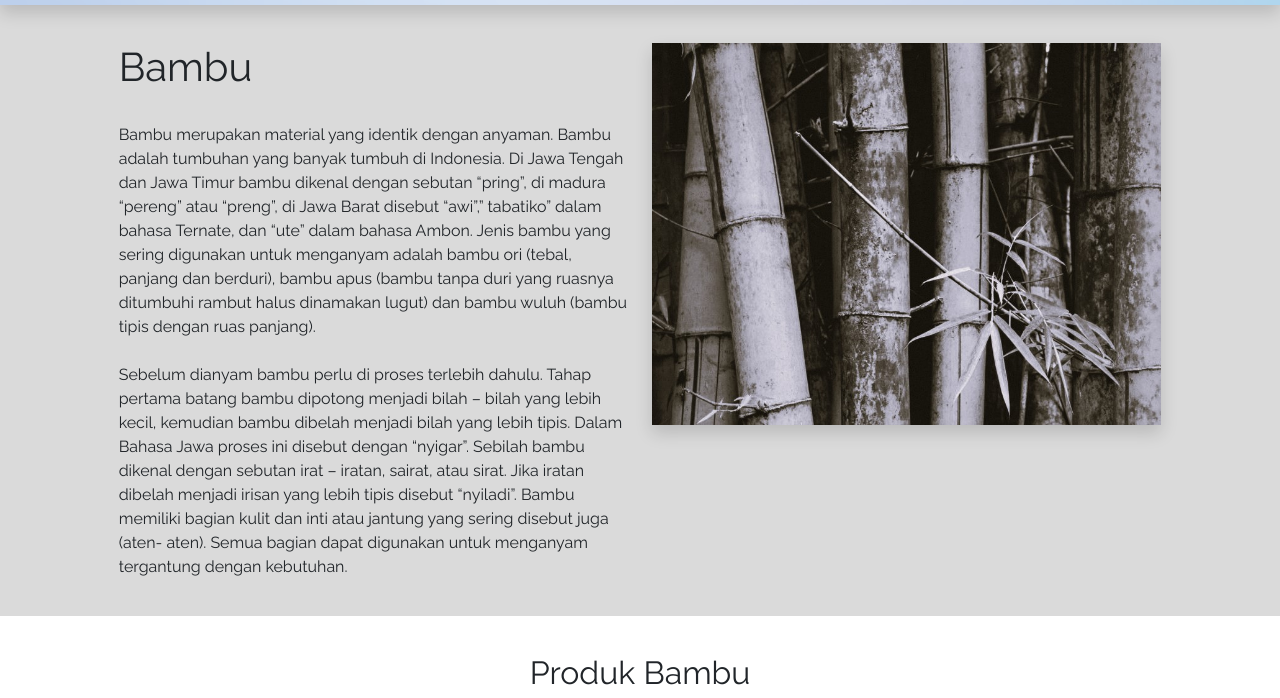
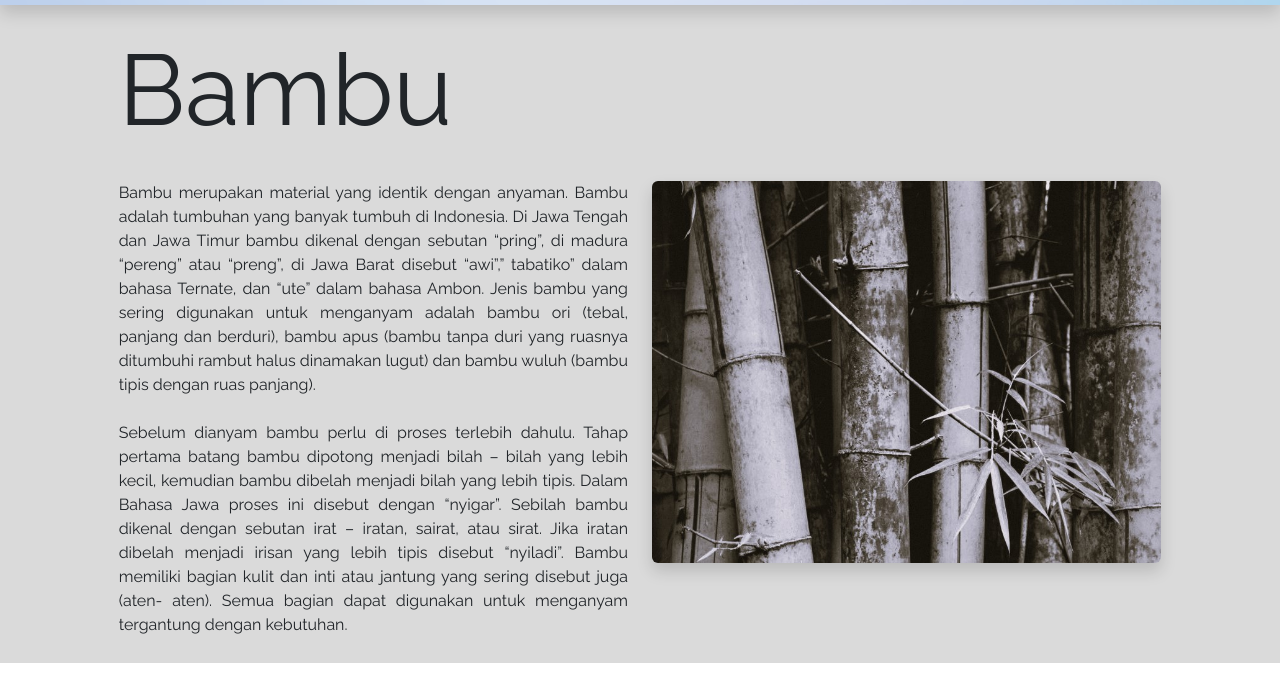
Before and after one commit to sant-bbkb/katalog, a plain HTML site: page bambu.html in a window 1280 px wide. Shown: the part 62-760 px from the top of the page. Drawn offline with nearby package versions, Linux system fonts and the light colour scheme.

Commit message:
edit bambu

```diff
--- a/bambu.html
+++ b/bambu.html
@@ -96,11 +96,16 @@
 
     <!--Pengantar-->
     <section id="pengantarbambu">
-      <div class="container-fluid" style="padding-top: 1cm; padding-bottom: 1cm; background-color: rgba(190, 190, 190, 0.568)">
-        <div class="row justify-content-center" >
-          <div class="col-5">
-            <h1>Bambu</h1>
-            <br />
+      <div class="container-fluid" style="padding-top: 10px; padding-bottom: 10px; background-color: rgba(190, 190, 190, 0.568)">
+        <div class="row justify-content-center">
+          <div class="col-sm-5">
+            <p style="font-size: 100px">Bambu</p>
+          </div>
+          <div class="col-sm-5"></div>
+        </div>
+        <div class="row justify-content-center">
+          <div class="col-sm-5 align-justify">
+            <p align="justify">
               Bambu merupakan material yang identik dengan anyaman. Bambu adalah tumbuhan yang banyak tumbuh di Indonesia. Di Jawa Tengah dan Jawa Timur bambu dikenal dengan sebutan “pring”, di madura “pereng” atau “preng”, di Jawa Barat
               disebut “awi”,” tabatiko” dalam bahasa Ternate, dan “ute” dalam bahasa Ambon. Jenis bambu yang sering digunakan untuk menganyam adalah bambu ori (tebal, panjang dan berduri), bambu apus (bambu tanpa duri yang ruasnya ditumbuhi
               rambut halus dinamakan lugut) dan bambu wuluh (bambu tipis dengan ruas panjang).
@@ -109,16 +114,17 @@
               Sebelum dianyam bambu perlu di proses terlebih dahulu. Tahap pertama batang bambu dipotong menjadi bilah – bilah yang lebih kecil, kemudian bambu dibelah menjadi bilah yang lebih tipis. Dalam Bahasa Jawa proses ini disebut
               dengan “nyigar”. Sebilah bambu dikenal dengan sebutan irat – iratan, sairat, atau sirat. Jika iratan dibelah menjadi irisan yang lebih tipis disebut “nyiladi”. Bambu memiliki bagian kulit dan inti atau jantung yang sering disebut
               juga (aten- aten). Semua bagian dapat digunakan untuk menganyam tergantung dengan kebutuhan.
+              </p>
           </div>
-          <div class="col-5 justify-content-center img-fluid">
-            <img src="img/BAMBU-1.jpg" class="img-fluid shadow" width="600px" alt="" />
-            <br />
+          <div class="col-sm-5">
+            <img src="img/BAMBU-1.jpg" class="img-fluid shadow rounded" style="min-width: 50%" alt="" />
 
           </div>
         </div>
       </div>
-      </div>
     </section>
+
+
     <!--END Pengantar-->
 
     <!--GALLERY-->
```
Lines whose indentation alone changed are shown as unchanged.
